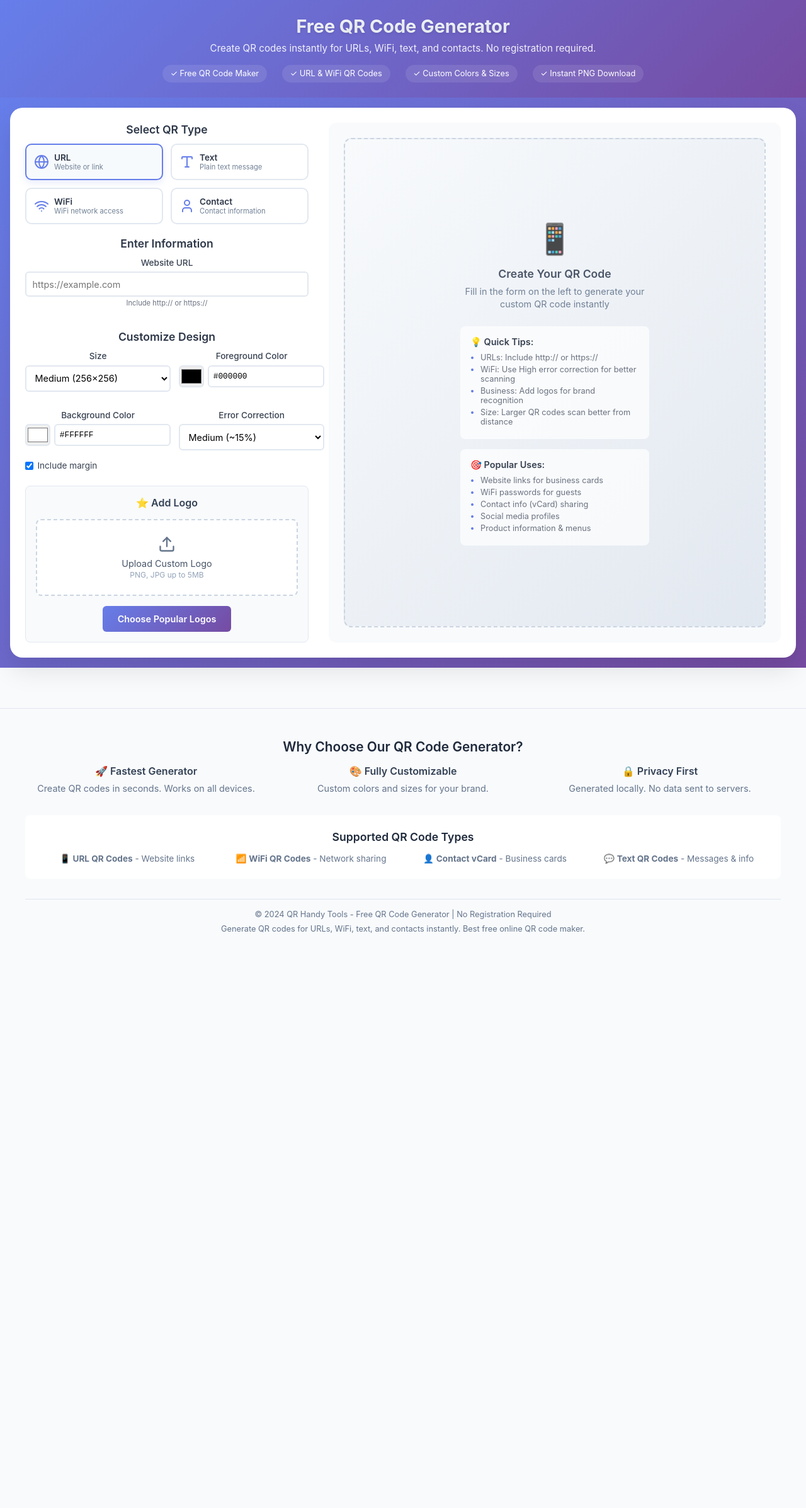
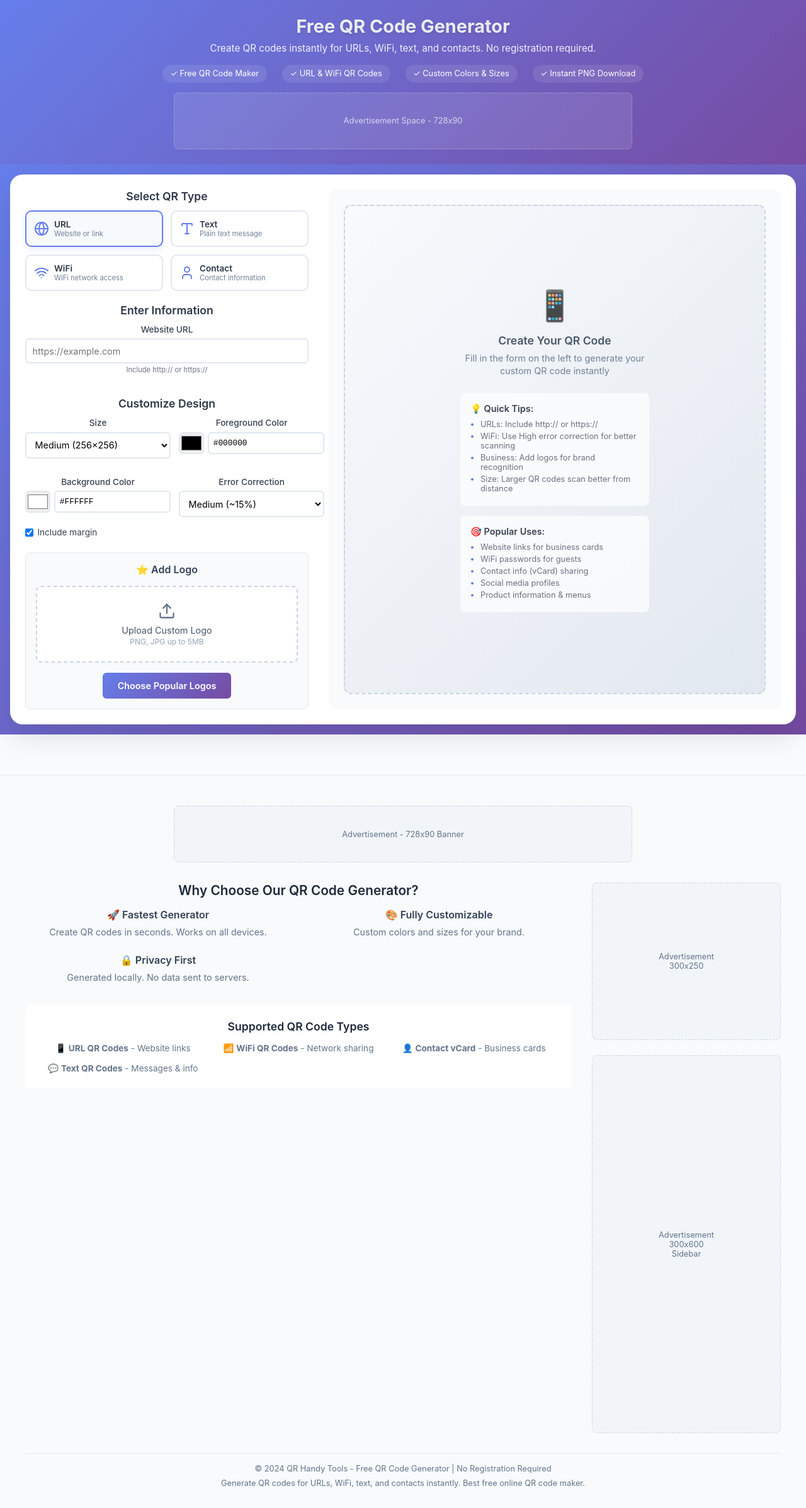
Before and after one commit to amitgoel9/qr-generator, a React app: page / in a window 1280 px wide. Shown: the whole page at 63% size. Before the commit the page ends 1514 px from the top, so only its background shows below. Built offline with nearby package versions, Linux system fonts and the light colour scheme.

Commit message:
minor fixes

```diff
--- a/public/index.html
+++ b/public/index.html
@@ -40,6 +40,8 @@
     <!-- Favicon and App Icons -->
     <link rel="apple-touch-icon" href="%PUBLIC_URL%/logo192.png" />
     <link rel="manifest" href="%PUBLIC_URL%/manifest.json" />
+    <script async src="https://pagead2.googlesyndication.com/pagead/js/adsbygoogle.js?client=ca-pub-3668509986337236"
+     crossorigin="anonymous"></script>
 
     <!-- Structured Data -->
     <script type="application/ld+json">
--- /dev/null
+++ b/public/privacy-policy.html
@@ -0,0 +1,73 @@
+<!DOCTYPE html>
+<html lang="en">
+<head>
+    <meta charset="UTF-8">
+    <meta name="viewport" content="width=device-width, initial-scale=1.0">
+    <title>Privacy Policy - QR Handy Tools</title>
+    <style>
+        body { font-family: Arial, sans-serif; max-width: 800px; margin: 0 auto; padding: 2rem 1rem; line-height: 1.6; }
+        h1 { color: #1e293b; }
+        h2 { color: #334155; margin-top: 2rem; }
+        .back-link { display: inline-block; margin-bottom: 2rem; color: #667eea; text-decoration: none; }
+    </style>
+</head>
+<body>
+    <a href="/" class="back-link">← Back to QR Generator</a>
+
+    <h1>Privacy Policy</h1>
+    <p><strong>Last updated:</strong> December 19, 2024</p>
+
+    <h2>1. Information We Collect</h2>
+    <p>QR Handy Tools respects your privacy. We collect minimal information:</p>
+    <ul>
+        <li><strong>QR Code Data:</strong> Text, URLs, or information you enter is processed locally in your browser and not stored on our servers.</li>
+        <li><strong>Usage Analytics:</strong> We may use Google Analytics to understand how visitors use our site.</li>
+        <li><strong>Advertising Data:</strong> Our advertising partners may collect data for personalized ads.</li>
+    </ul>
+
+    <h2>2. How We Use Information</h2>
+    <ul>
+        <li>Generate QR codes locally in your browser</li>
+        <li>Improve our service through analytics</li>
+        <li>Display relevant advertisements</li>
+    </ul>
+
+    <h2>3. Data Storage</h2>
+    <p>Your QR code data is processed entirely in your browser and is not transmitted to or stored on our servers. When you generate a QR code, the data remains on your device.</p>
+
+    <h2>4. Third-Party Services</h2>
+    <p>We use the following third-party services:</p>
+    <ul>
+        <li><strong>Google AdSense:</strong> For displaying advertisements</li>
+        <li><strong>Google Analytics:</strong> For website analytics</li>
+        <li><strong>Netlify:</strong> For website hosting</li>
+    </ul>
+
+    <h2>5. Cookies</h2>
+    <p>We use cookies for:</p>
+    <ul>
+        <li>Analytics to improve user experience</li>
+        <li>Advertising personalization</li>
+        <li>Remembering your preferences</li>
+    </ul>
+
+    <h2>6. Your Rights</h2>
+    <p>You have the right to:</p>
+    <ul>
+        <li>Disable cookies in your browser settings</li>
+        <li>Opt out of personalized advertising</li>
+        <li>Request information about data collection</li>
+    </ul>
+
+    <h2>7. Children's Privacy</h2>
+    <p>Our service is not directed to children under 13. We do not knowingly collect personal information from children under 13.</p>
+
+    <h2>8. Updates to Privacy Policy</h2>
+    <p>We may update this privacy policy from time to time. Changes will be posted on this page with an updated date.</p>
+
+    <h2>9. Contact Us</h2>
+    <p>If you have questions about this privacy policy, please contact us through our website.</p>
+
+    <p><em>This privacy policy complies with GDPR, CCPA, and Google AdSense requirements.</em></p>
+</body>
+</html>
--- a/src/components/Footer.jsx
+++ b/src/components/Footer.jsx
@@ -5,7 +5,32 @@ const Footer = () => {
     <footer style={{backgroundColor: '#f8fafc', marginTop: '4rem', padding: '3rem 1rem 2rem', borderTop: '1px solid #e2e8f0'}}>
       <div style={{maxWidth: '1200px', margin: '0 auto'}}>
 
-        {/* SEO Content */}
+        {/* Pre-content Ad Banner */}
+        <div style={{textAlign: 'center', marginBottom: '2rem'}}>
+          <div id="footer-banner-ad" style={{
+            width: '100%',
+            maxWidth: '728px',
+            height: '90px',
+            margin: '0 auto',
+            background: '#f1f5f9',
+            borderRadius: '8px',
+            display: 'flex',
+            alignItems: 'center',
+            justifyContent: 'center',
+            color: '#64748b',
+            fontSize: '0.8rem',
+            border: '1px dashed #cbd5e1'
+          }}>
+            {/* Replace with actual ad code */}
+            <span>Advertisement - 728x90 Banner</span>
+          </div>
+        </div>
+
+        {/* Main content with sidebar ad */}
+        <div style={{display: 'grid', gridTemplateColumns: '1fr 300px', gap: '2rem', alignItems: 'start'}}>
+
+          {/* Left: SEO Content */}
+          <div>
             <div style={{marginBottom: '2rem'}}>
               <h2 style={{fontSize: '1.3rem', fontWeight: '600', color: '#1e293b', marginBottom: '1rem', textAlign: 'center'}}>
                 Why Choose Our QR Code Generator?
@@ -50,9 +75,50 @@ const Footer = () => {
                 <div>💬 <strong>Text QR Codes</strong> - Messages & info</div>
               </div>
             </div>
+          </div>
+
+          {/* Right: Sidebar Ads */}
+          <div style={{display: 'flex', flexDirection: 'column', gap: '1.5rem'}}>
+            {/* Square Ad */}
+            <div id="sidebar-ad-1" style={{
+              width: '300px',
+              height: '250px',
+              background: '#f1f5f9',
+              borderRadius: '8px',
+              display: 'flex',
+              alignItems: 'center',
+              justifyContent: 'center',
+              color: '#64748b',
+              fontSize: '0.8rem',
+              border: '1px dashed #cbd5e1',
+              textAlign: 'center'
+            }}>
+              {/* Replace with actual ad code */}
+              <span>Advertisement<br/>300x250</span>
+            </div>
+
+            {/* Vertical Ad */}
+            <div id="sidebar-ad-2" style={{
+              width: '300px',
+              height: '600px',
+              background: '#f1f5f9',
+              borderRadius: '8px',
+              display: 'flex',
+              alignItems: 'center',
+              justifyContent: 'center',
+              color: '#64748b',
+              fontSize: '0.8rem',
+              border: '1px dashed #cbd5e1',
+              textAlign: 'center'
+            }}>
+              {/* Replace with actual ad code */}
+              <span>Advertisement<br/>300x600<br/>Sidebar</span>
+            </div>
+          </div>
+        </div>
 
         {/* Footer */}
-        <div style={{textAlign: 'center', color: '#64748b', fontSize: '0.8rem', borderTop: '1px solid #e2e8f0', paddingTop: '1rem'}}>
+        <div style={{textAlign: 'center', color: '#64748b', fontSize: '0.8rem', borderTop: '1px solid #e2e8f0', paddingTop: '1rem', marginTop: '2rem'}}>
           <p>© 2024 QR Handy Tools - Free QR Code Generator | No Registration Required</p>
           <p style={{marginTop: '0.5rem'}}>
             Generate QR codes for URLs, WiFi, text, and contacts instantly. Best free online QR code maker.
--- a/src/components/Header.jsx
+++ b/src/components/Header.jsx
@@ -16,6 +16,29 @@ const Header = () => {
           <span className="feature">✓ Custom Colors & Sizes</span>
           <span className="feature">✓ Instant PNG Download</span>
         </div>
+
+        {/* Top Banner Ad - High visibility */}
+        <div className="ad-banner-top" style={{
+          marginTop: '1rem',
+          display: 'flex',
+          justifyContent: 'center'
+        }}>
+          <div id="header-ad" style={{
+            width: '728px',
+            height: '90px',
+            background: 'rgba(255, 255, 255, 0.1)',
+            borderRadius: '8px',
+            display: 'flex',
+            alignItems: 'center',
+            justifyContent: 'center',
+            color: 'rgba(255, 255, 255, 0.7)',
+            fontSize: '0.8rem',
+            border: '1px dashed rgba(255, 255, 255, 0.3)'
+          }}>
+            {/* Replace with actual ad code */}
+            <span>Advertisement Space - 728x90</span>
+          </div>
+        </div>
       </div>
     </header>
   );
```
Lines whose indentation alone changed are shown as unchanged.
